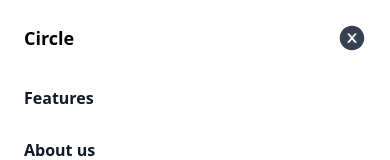
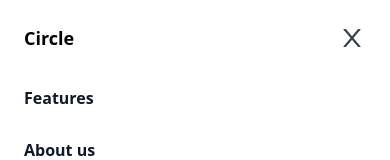
Before and after one commit to SushilBajracharya01/circle-landing-page, a React (Vite) app: page / in a window 390 px wide. Both pictures are taken after a click on the button "Open main menu". Shown: the top 160 px of the page. Built offline with nearby package versions, Linux system fonts and the light colour scheme; the HTML template or start-up script is replaced by a standard one; a web font is replaced by a local one.

Commit message:
feat: navbar, feature and hero minor ui fixes

```diff
--- a/src/components/Navbar/Navbar.tsx
+++ b/src/components/Navbar/Navbar.tsx
@@ -2,7 +2,7 @@ import { useState } from 'react';
 import { Dialog } from '@headlessui/react';
 
 
-import { AiFillCloseCircle, AiOutlineMenu } from 'react-icons/ai';
+import { AiOutlineClose, AiOutlineMenu } from 'react-icons/ai';
 
 /**
  *
@@ -55,7 +55,7 @@ export default function Navbar() {
                             onClick={() => setMobileMenuOpen(false)}
                         >
                             <span className="sr-only">Close menu</span>
-                            <AiFillCloseCircle className="h-7 w-7" aria-hidden="true" />
+                            <AiOutlineClose className="h-7 w-7" aria-hidden="true" />
                         </button>
                     </div>
 
--- a/src/sections/Features/Features.tsx
+++ b/src/sections/Features/Features.tsx
@@ -4,7 +4,7 @@ import { FEATURES } from "./_data";
 
 export default function FeaturesSection() {
     return (
-        <div id="features" className="bg-primary-50 p-24 sm:p-32">
+        <div id="features" className="bg-primary-50 py-24 sm:p-32">
             <div className="mx-auto max-w-7xl px-6 lg:px-8">
                 <div className="mx-auto max-w-2xl lg:text-center">
                     <p className="font-generic mt-2 text-3xl font-bold tracking-tight text-primary-600 sm:text-4xl">
--- a/src/sections/Hero/Hero.tsx
+++ b/src/sections/Hero/Hero.tsx
@@ -1,5 +1,8 @@
 import FollowForm from "../../components/HeroFollowForm";
 
+/**
+ *
+ */
 export default function HeroSection() {
     return (
         <section className="">
```
